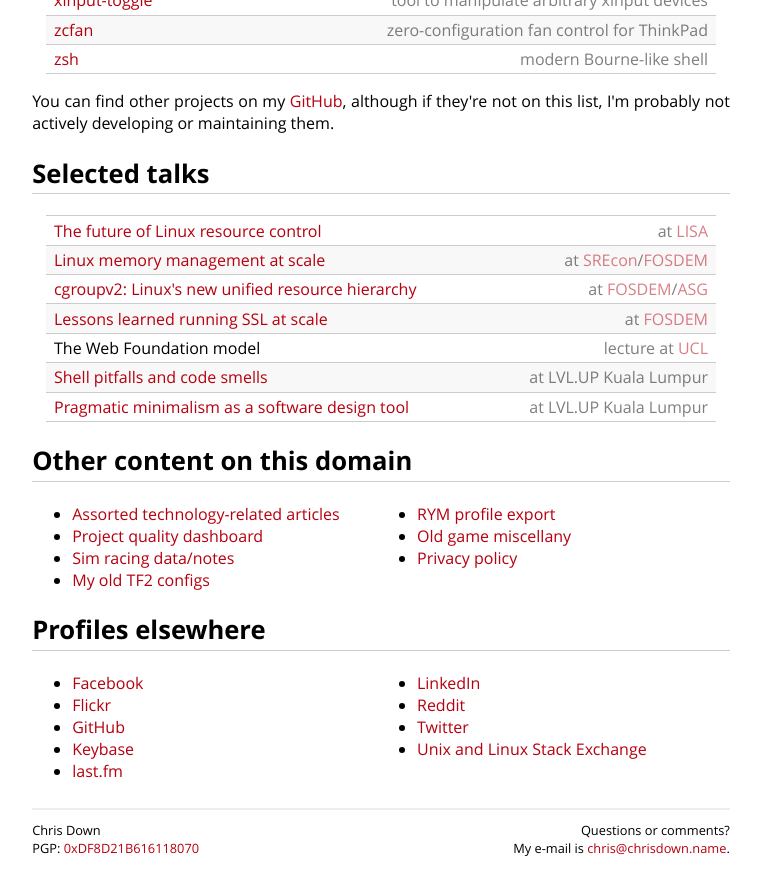
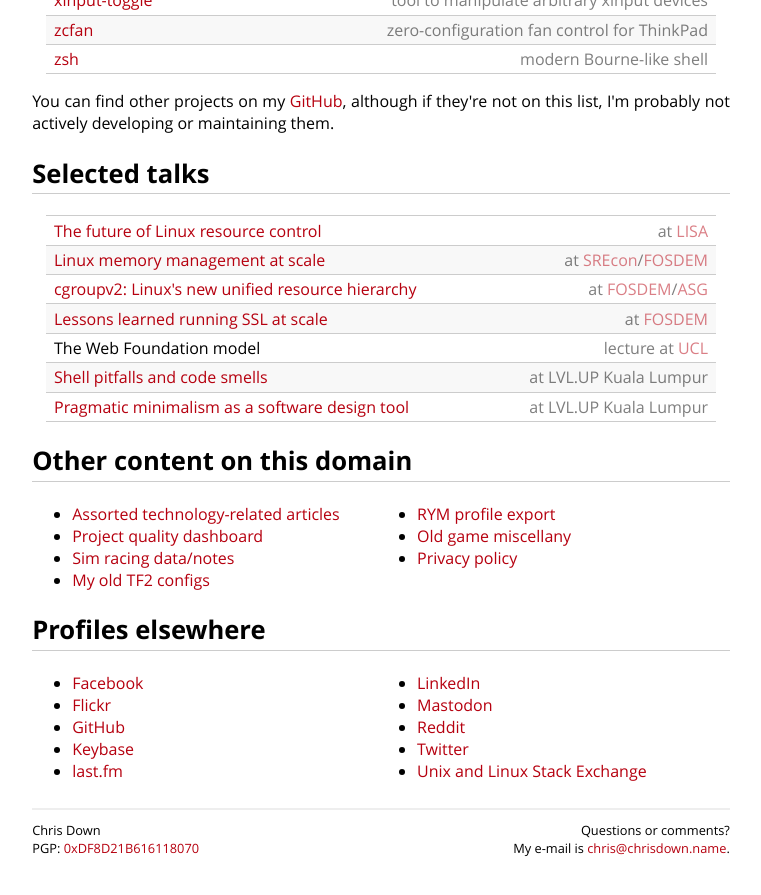
Before and after one commit to cdown/chrisdown.name, a Jekyll site: the page built from index.md, in a window 1280 px wide and 900 px high, scrolled down 1119 px. Shown: the top 895 px of the window, without its empty margins (259-1020 px from the left). Built offline with Jekyll 4.4.1, drawn with Linux system fonts in a browser that asks for light colours.

Commit message:
index: Add link back to Fosstodon

```diff
--- a/index.md
+++ b/index.md
@@ -93,6 +93,7 @@ list, I'm probably not actively developing or maintaining them.
 - [Keybase](https://keybase.io/cdown)
 - [last.fm][]
 - [LinkedIn](https://www.linkedin.com/in/chrisldown)
+- <a rel="me" href="https://fosstodon.org/@cdown">Mastodon</a>
 - [Reddit][]
 - [Twitter][]
 - [Unix and Linux Stack Exchange]({{ site.links.ulse }})
```
